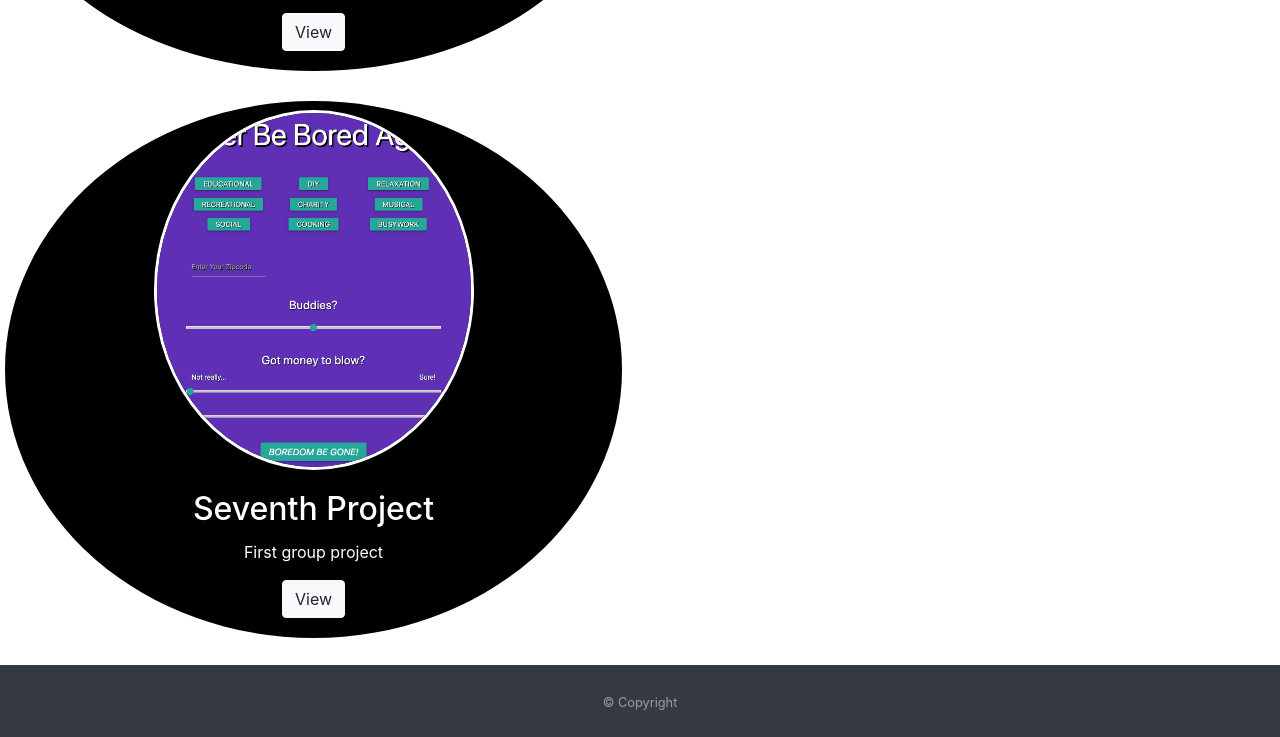
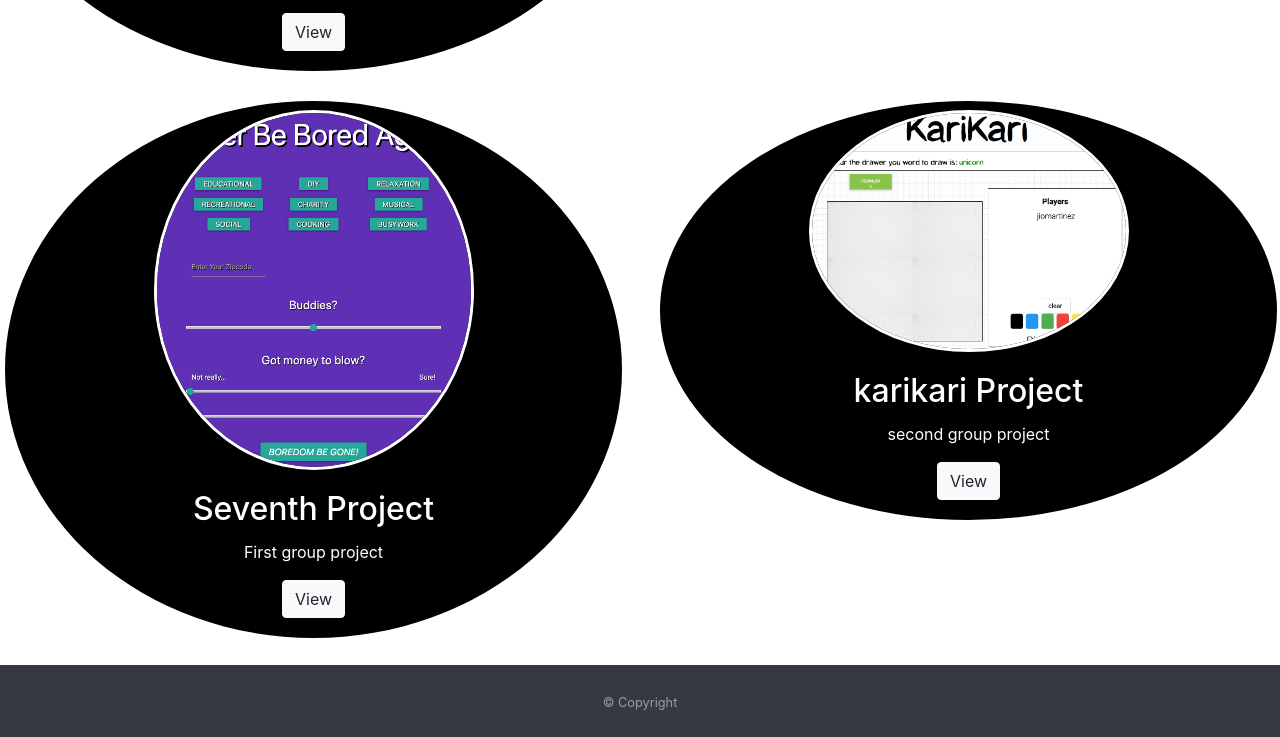
Before and after one commit to Jiovanie09/Portfolio, a plain HTML site: page index3.html in a window 1280 px wide. Shown: the part 1478-2215 px from the top of the page. Drawn offline with nearby package versions, Linux system fonts and the light colour scheme.

Commit message:
added project 2 karikari

```diff
--- a/index3.html
+++ b/index3.html
@@ -127,6 +127,18 @@
         </div>
       </div>
     </div>
+    <div class="col mb-4">
+      <div class="card-eigth">
+        <img src="./images/karikari.png" class="card-img-top" alt="laptop image"
+          style="border-color: white; border-radius: 50%; border-style: solid;">
+        <div class="card-body" style="color: white;">
+          <h5 class="card-title">karikari Project</h5>
+          <p class="card-text">second group project</p>
+          <a href="https://pictionary-game01.herokuapp.com/" type="button" class="btn btn-light"
+            style="align-items: center;">View</a>
+        </div>
+      </div>
+    </div>
   </div>
   <!-- End Card -->
   <!-- FOOTER -->
--- a/style.css
+++ b/style.css
@@ -2,7 +2,7 @@
     width: 20em;
     margin-top: 9px;
 }
-.card-one,.card-two,.card-three,.card-four,.card-five,.card-sixth,.card-seventh{
+.card-one,.card-two,.card-three,.card-four,.card-five,.card-sixth,.card-seventh, .card-eigth{
     background-color: black;
     border-radius: 4px;
     margin-left: 2px;
@@ -33,9 +33,7 @@
 .contacts{
     text-align: center;
 }
-.form-group{
 
-}
 .form{
     border-style: outset;
     border-color: black;
```
Also changed, not shown: images/karikari.png (added).
